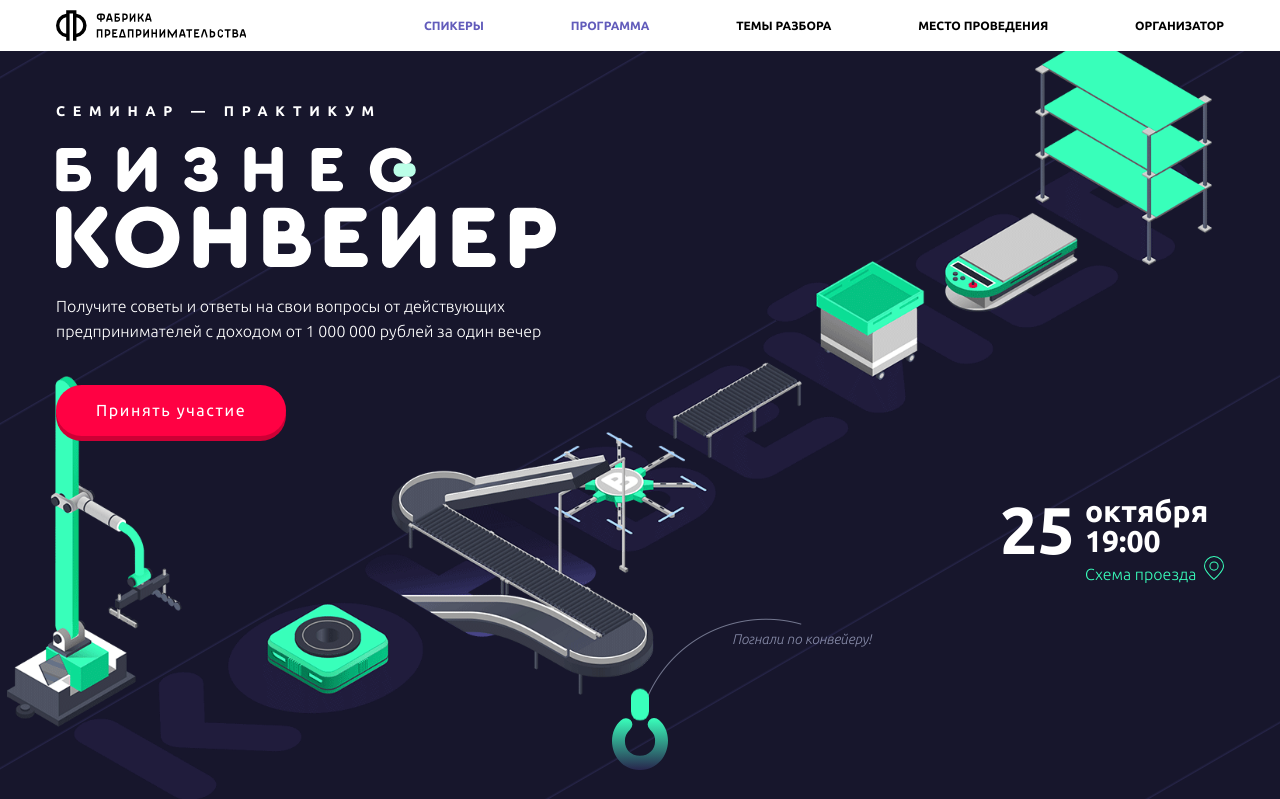
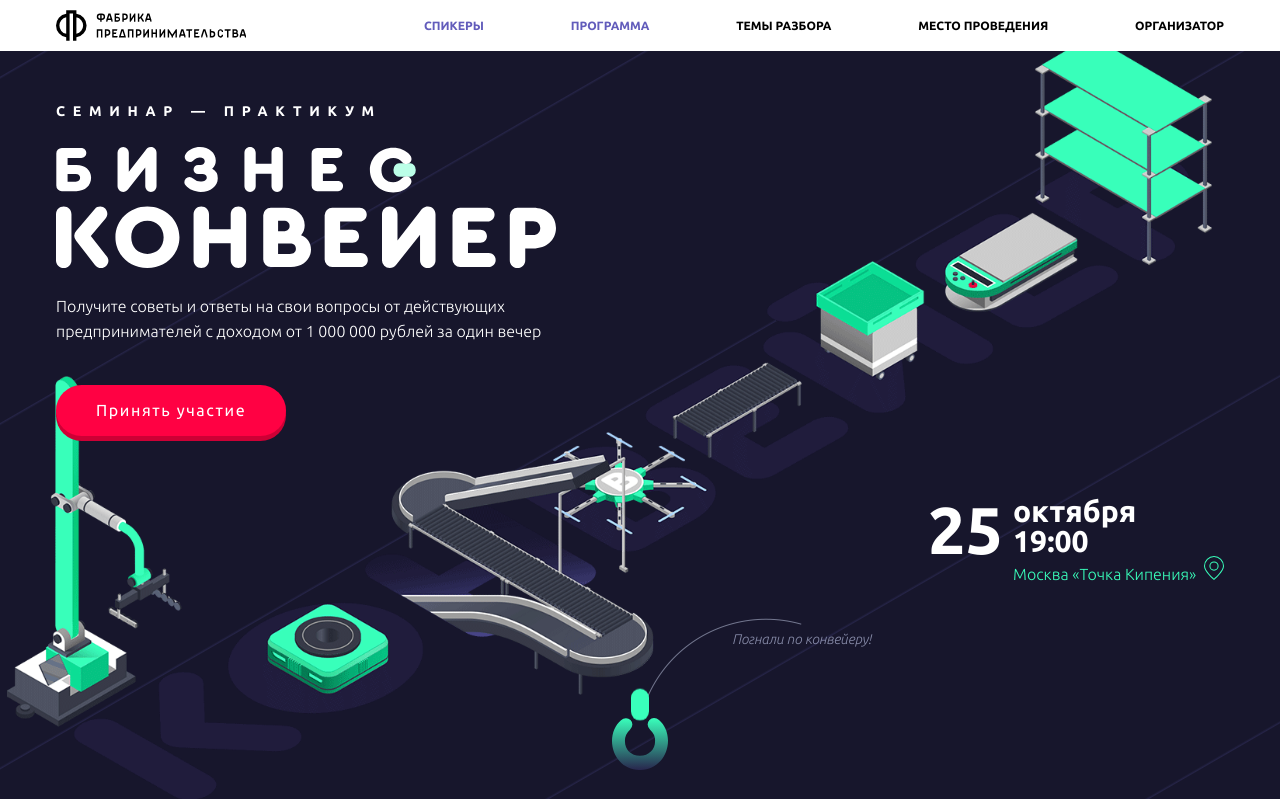
Before and after one commit to BulatSa/konveer, a PHP site: page / in a window 1280 px wide. Shown: the top 799 px of the page. Run offline with PHP 8.4, Linux system fonts and the light colour scheme; style sheets or scripts are compiled from the project's sources; some libraries are stand-ins or nearby versions.

Commit message:
Some fix

```diff
--- a/footer.php
+++ b/footer.php
@@ -23,7 +23,7 @@
 			</div>
 			<div class="grid-2 grid-3_m grid-6_s grid-12_xs">
 				<a href="https://penbrain.ru/" target="_blank" class="footer__studio">
-					<img src="img/logo-pb.png" alt="Сайт создан в Pen&Brain">
+					<img src="img/logo-pb-new.svg" alt="Сайт создан в Pen&Brain">
 				</a>
 			</div>
 		</div>
--- a/header.php
+++ b/header.php
@@ -13,7 +13,7 @@
 
 
 	<title>Бизнес конвейер</title>
-	<meta name="description" content="Ключевые руководства к действию от предпринимателей с доходом от 1.000.000 рублей на одной площадке">
+	<meta name="description" content="Получите советы и ответы на свои вопросы от действующих предпринимателей с доходом от 1 000 000 рублей за один вечер">
 
 	<!--favicons-->
 	<link rel="apple-touch-icon" sizes="180x180" href="/favicons/apple-touch-icon.png">
@@ -27,7 +27,7 @@
 	<!--favicons-->
 
 	<!-- og -->
-	<meta property="og:title" content="Бизнес конвеqер">
+	<meta property="og:title" content="Бизнес конвейер">
 	<meta property="og:description" content="Получите советы и ответы на свои вопросы от действующих предпринимателей с доходом от 1 000 000 рублей за один вечер">
 	<meta property="og:type" content="website">
 	<meta property="og:image" content="<?=$_SERVER['REQUEST_SCHEME']."://".$_SERVER['HTTP_HOST']."/img/og.jpg";?>">
--- a/index.php
+++ b/index.php
@@ -45,7 +45,7 @@
 			<div class="intro-date">
 				<span>октября</span>
 				<span>19:00</span>
-				<a href="https://yandex.ru/map-widget/v1/-/CBUhURfPKD" class="fancy-map" data-type="iframe">Схема проезда <img src="/img/pin.svg" alt="pin"></a>
+				<a href="https://yandex.ru/map-widget/v1/-/CBUhURfPKD" class="fancy-map" data-type="iframe">Москва «Точка Кипения» <img src="/img/pin.svg" alt="pin"></a>
 			</div>
 		</div>
 
@@ -87,6 +87,7 @@
 		<h6 class="h6 purple">Хэдлайнер</h6>
 		<p class="h1">3 РАЗБОРА <small>от Александра Кравцова</small></p>
 		<h6 class="h6 purple-light">Президент группы компаний «Руян», создатель и владелец бренда «Экспедиция»</h6>
+		<img src="img/headliner/bg.png" alt="" class="headliner__img">
 		<p class="s-headliner__text">С Александром не так легко встретиться в повседневной жизни. Основатель бренда «Экспедиция», основанного 17 лет назад – очень занятой человек. Но все проблемы, с которыми вы сталикиваетесь сейчас, Александр решал не один раз. Он даст полезный совет и поможет добиться ваших целей.</p>
 		<a href="#" class="fancy btn" data-src="#modal-order-1">Записаться на разбор</a>
 	</div>
@@ -132,14 +133,14 @@
 				<div class="hero anim">
 					<img src="/img/team/5.jpg" alt="Анна Грушина">
 					<span class="h4 hero__name">Анна Грушина</span>
-					<p class="hero__descr">Сеть детских клиник "Добрый Доктор"</p>
+					<p class="hero__descr">Сеть детских клиник «Добрый Доктор»</p>
 				</div>
 			</div>
 			<div class="grid-4 grid-6_s grid-12_xs">
 				<div class="hero anim">
 					<img src="/img/team/6.jpg" alt="Дмитрий Денисов">
 					<span class="h4 hero__name">Дмитрий Денисов</span>
-					<p class="hero__descr">Венчурный инвестор. Владелец более 20 ресторанов в Казани, Москве и Питере.</p>
+					<p class="hero__descr">Эвотор. Онлайн кассы, Smart терминалы</p>
 				</div>
 			</div>
 			<div class="grid-4 grid-6_s grid-12_xs">
@@ -199,7 +200,7 @@
 				<div class="hero anim">
 					<img src="/img/team/14.jpg" alt="Сергей Голубцов">
 					<span class="h4 hero__name">Сергей Голубцов</span>
-					<p class="hero__descr">Блоггер. Сеть каляьнных «Мята»</p>
+					<p class="hero__descr">Предприниматель, учредитель компании	«Новое Место»</p>
 				</div>
 			</div>
 			<div class="grid-4 grid-6_s grid-12_xs">
@@ -275,7 +276,7 @@
 		<div class="row">
 			<div class="grid-8 grid-12_m">
 				<h6 class="h6 purple">бизнес конвейер в действии</h6>
-				<p class="h1">Темы,которые	обсуждают чаще	всего</p>
+				<p class="h1">Темы, которые обсуждают чаще всего</p>
 			</div>
 		</div>
 	</div>
--- a/sass/pages/_contest.scss
+++ b/sass/pages/_contest.scss
@@ -75,6 +75,7 @@
 	@include res(s) {
 		width: 270px;
 		height: 266px;
+		margin-bottom: 25px;
 	}
 }
 
--- a/sass/pages/_facts.scss
+++ b/sass/pages/_facts.scss
@@ -1,6 +1,9 @@
 .s-facts {
 	position: relative;
 	overflow: hidden;
+	@include res(s) {
+		padding-top: 30px;
+	}
 }
 
 .facts {}
--- a/sass/pages/_footer.scss
+++ b/sass/pages/_footer.scss
@@ -81,7 +81,6 @@
 	transition: all 0.3s ease;
 	@include res(s) {
 		display: block;
-		text-align: center;
 	}
 	@include res(xs) {
 		padding-top: 10px;
--- a/sass/pages/_location.scss
+++ b/sass/pages/_location.scss
@@ -1,6 +1,8 @@
 .s-location {
 	padding-top: 80px;
-
+	@include res(s) {
+		padding-top: 40px;
+	}
 }
 
 .location {}
--- a/sass/pages/_order.scss
+++ b/sass/pages/_order.scss
@@ -2,7 +2,8 @@
 	padding-bottom: 80px;
 }
 
-.order {}
+.order {
+}
 
 .order__form {
 	//padding-top: 30px;
--- a/sass/pages/_s-headliner.scss
+++ b/sass/pages/_s-headliner.scss
@@ -36,3 +36,12 @@
 		margin-top: 50px;
 	}
 }
+
+.headliner__img {
+	display: none;
+	@include res(s) {
+		display: block;
+		max-width: 100%;
+		margin: 0 auto;
+	}
+}
```
Also changed, not shown: img/logo-pb-new.svg (added).
